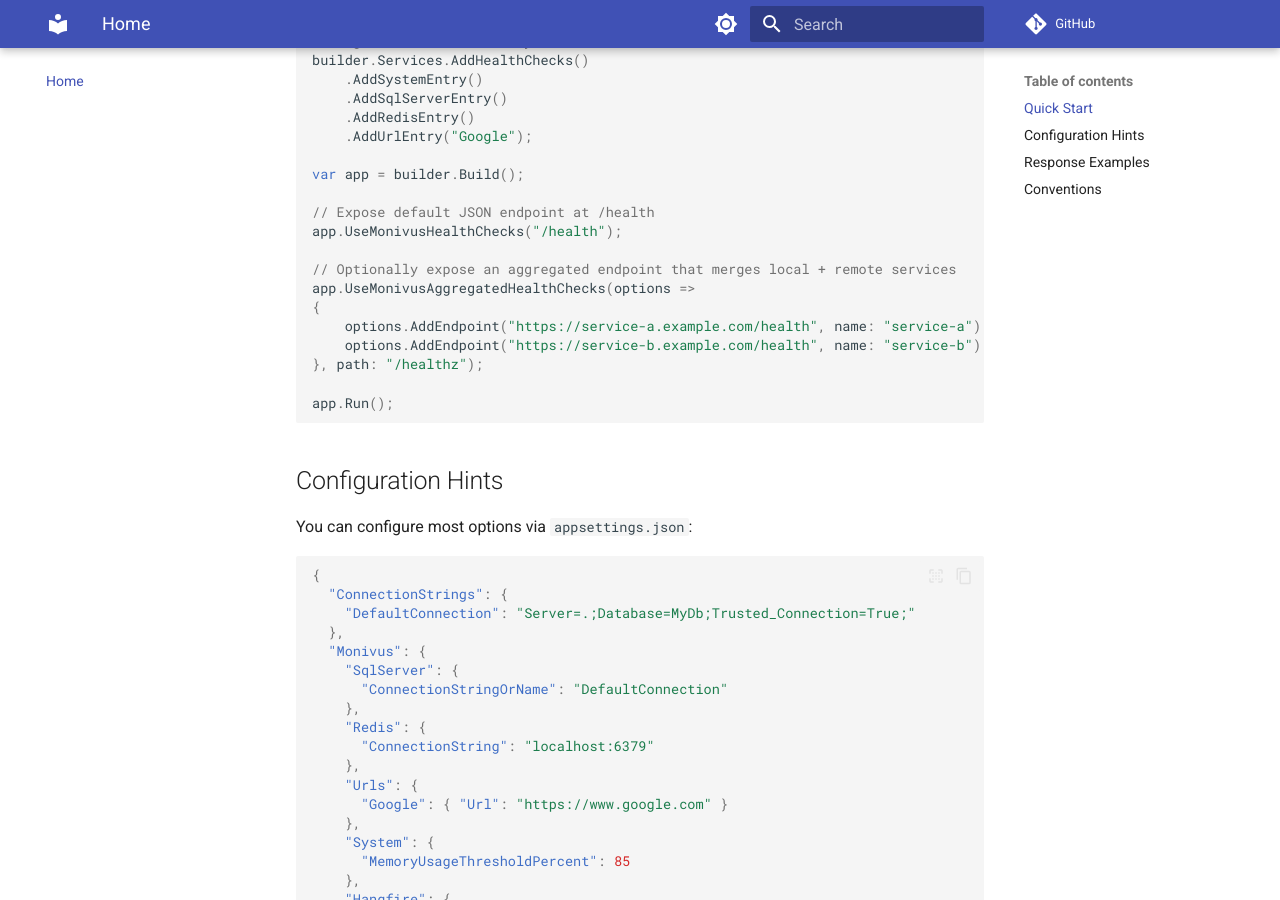
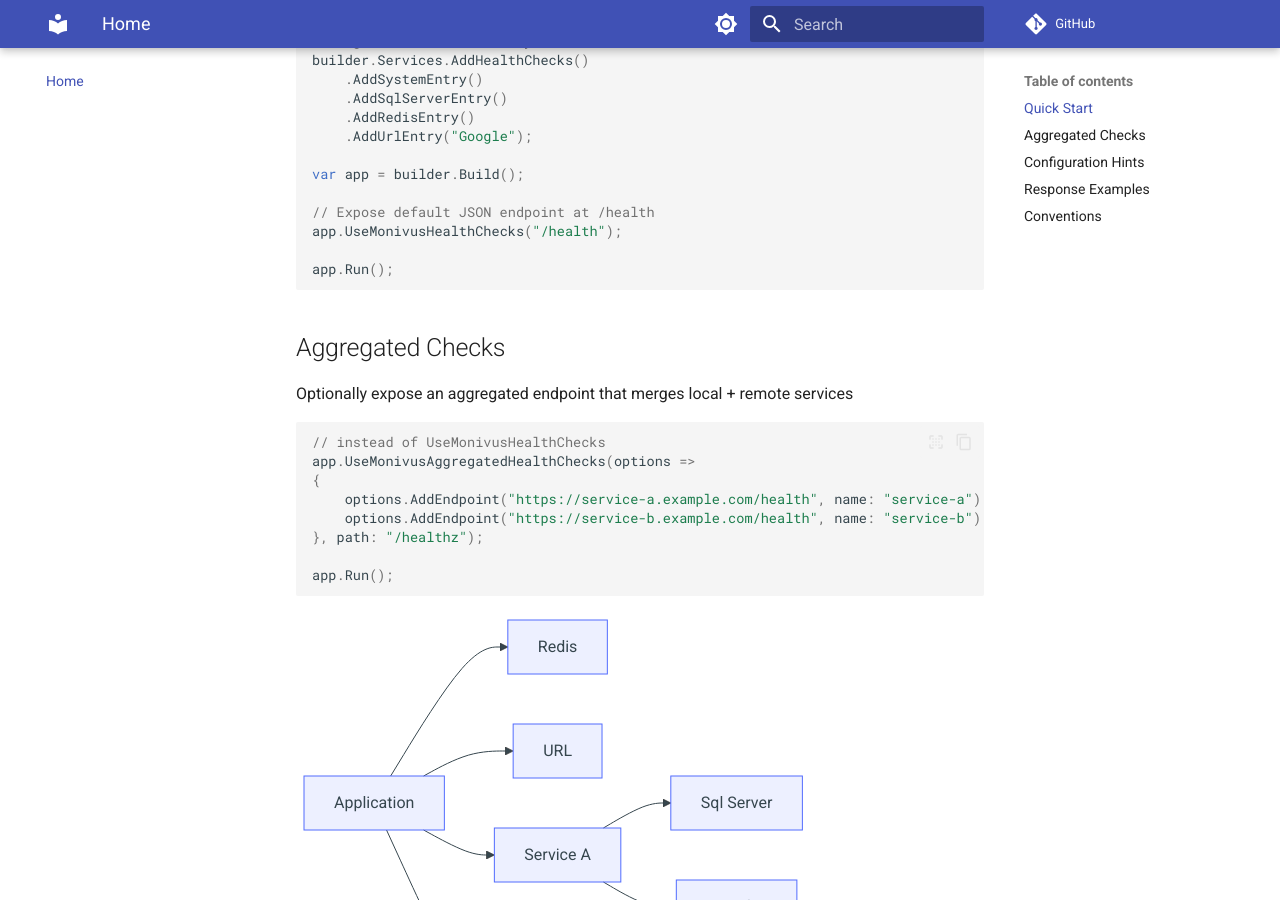
Before and after one commit to monivus-cloud/Monivus.HealthChecks, an MkDocs documentation site: the page built from docs/index.md, in a window 1280 px wide and 900 px high, scrolled down 428 px. Built offline with MkDocs 1.6.1 and Material for MkDocs 9.7.7, drawn with Linux system fonts in a browser that asks for light colours; comment, search, counter and statistics services are not loaded.

Commit message:
Updated docs

````diff
--- a/docs/index.md
+++ b/docs/index.md
@@ -22,7 +22,14 @@ var app = builder.Build();
 // Expose default JSON endpoint at /health
 app.UseMonivusHealthChecks("/health");
 
-// Optionally expose an aggregated endpoint that merges local + remote services
+app.Run();
+```
+
+## Aggregated Checks
+
+Optionally expose an aggregated endpoint that merges local + remote services
+```csharp
+// instead of UseMonivusHealthChecks
 app.UseMonivusAggregatedHealthChecks(options =>
 {
     options.AddEndpoint("https://service-a.example.com/health", name: "service-a");
@@ -30,6 +37,17 @@ app.UseMonivusAggregatedHealthChecks(options =>
 }, path: "/healthz");
 
 app.Run();
+```
+
+``` mermaid
+graph LR
+  A[Application] --> E1[Redis];
+  A --> E2[URL];
+  A --> SA[Service A]
+  A --> SB[Service B]
+  SA --> E3[Sql Server]
+  SA --> E4[Hangfire]
+  SB --> E5[Postgres]
 ```
 
 ## Configuration Hints
--- a/mkdocs.yml
+++ b/mkdocs.yml
@@ -37,7 +37,11 @@ markdown_extensions:
         pygments_lang_class: true
     - pymdownx.inlinehilite
     - pymdownx.snippets
-    - pymdownx.superfences
+    - pymdownx.superfences:
+        custom_fences:
+            - name: mermaid
+              class: mermaid
+              format: !!python/name:pymdownx.superfences.fence_code_format
     - attr_list
     - pymdownx.tabbed:
         alternate_style: true
````
Also changed, not shown: src/Monivus.HealthChecks.Exporter/README.md (+1 -1 lines).
